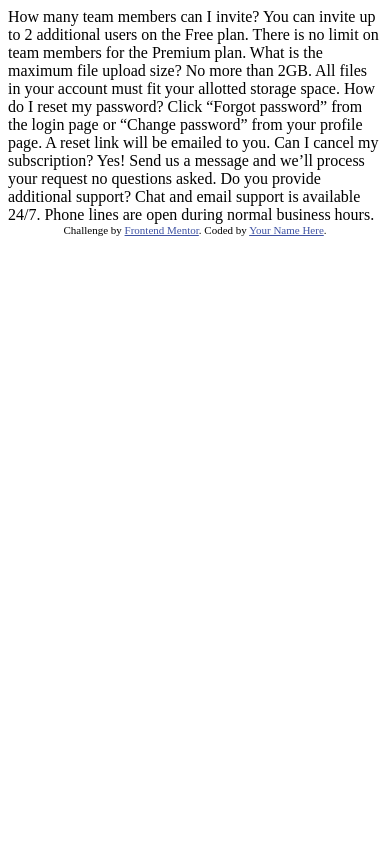
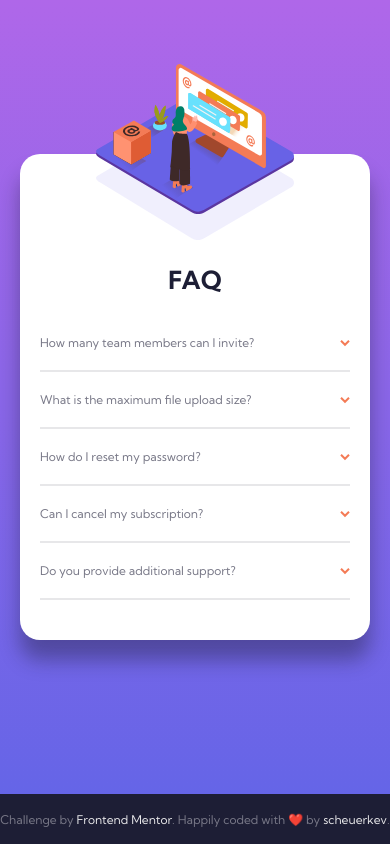
Before and after one commit to scheuerkev/faq-accordion-card-main, a website: page index.html in a window 390 px wide. Drawn offline with Linux system fonts and the light colour scheme.

Commit message:
End of mobile design

```diff
--- a/index.html
+++ b/index.html
@@ -1,40 +1,101 @@
 <!DOCTYPE html>
 <html lang="en">
-<head>
-  <meta charset="UTF-8">
-  <meta name="viewport" content="width=device-width, initial-scale=1.0"> <!-- displays site properly based on user's device -->
+  <head>
+    <meta charset="UTF-8" />
+    <meta name="viewport" content="width=device-width, initial-scale=1.0" />
 
-  <link rel="icon" type="image/png" sizes="32x32" href="./images/favicon-32x32.png">
+    <link
+      rel="icon"
+      type="image/png"
+      sizes="32x32"
+      href="public/images/favicon-32x32.png"
+    />
 
-  <title>Frontend Mentor | FAQ Accordion Card</title>
+    <link rel="preconnect" href="https://fonts.googleapis.com" />
+    <link rel="preconnect" href="https://fonts.gstatic.com" crossorigin />
+    <link
+      href="https://fonts.googleapis.com/css2?family=Kumbh+Sans:wght@400;700&display=swap"
+      rel="stylesheet"
+    />
 
-  <!-- Feel free to remove these styles or customise in your own stylesheet 👍 -->
-  <style>
-    .attribution { font-size: 11px; text-align: center; }
-    .attribution a { color: hsl(228, 45%, 44%); }
-  </style>
-</head>
-<body>
-  How many team members can I invite?
-  You can invite up to 2 additional users on the Free plan. There is no limit on
-  team members for the Premium plan.
+    <link rel="stylesheet" href="./public/css/style.css" />
 
-  What is the maximum file upload size?
-  No more than 2GB. All files in your account must fit your allotted storage space.
-
-  How do I reset my password?
-  Click “Forgot password” from the login page or “Change password” from your profile page.
-  A reset link will be emailed to you.
-
-  Can I cancel my subscription?
-  Yes! Send us a message and we’ll process your request no questions asked.
-
-  Do you provide additional support?
-  Chat and email support is available 24/7. Phone lines are open during normal business hours.
-
-  <div class="attribution">
-    Challenge by <a href="https://www.frontendmentor.io?ref=challenge" target="_blank">Frontend Mentor</a>.
-    Coded by <a href="#">Your Name Here</a>.
-  </div>
-</body>
+    <title>Frontend Mentor | FAQ Accordion Card</title>
+  </head>
+  <body>
+    <main>
+      <section class="faq">
+        <div class="image__container">
+          <img
+            class="image__shadow-mobile"
+            src="./public/images/bg-pattern-mobile.svg"
+            alt="A shadow"
+          />
+          <img
+            class="image__mobile"
+            src="./public/images/illustration-woman-online-mobile.svg"
+            alt="An illustration of a women working on desktop computer"
+          />
+        </div>
+        <h1 class="faq__title">FAQ</h1>
+        <div class="faq__content" id="faq-content-1">
+          <p class="question">How many team members can I invite?</p>
+          <p class="answer">
+            You can invite up to 2 additional users on the Free plan. There is
+            no limit on team members for the Premium plan.
+          </p>
+        </div>
+        <hr />
+        <div class="faq__content" id="faq-content-2">
+          <p class="question">What is the maximum file upload size?</p>
+          <p class="answer">
+            No more than 2GB. All files in your account must fit your allotted
+            storage space.
+          </p>
+        </div>
+        <hr />
+        <div class="faq__content" id="faq-content-3">
+          <p class="question">How do I reset my password?</p>
+          <p class="answer">
+            No more than 2GB. All files in your account must fit your allotted
+            storage space.
+          </p>
+        </div>
+        <hr />
+        <div class="faq__content" id="faq-content-4">
+          <p class="question">Can I cancel my subscription?</p>
+          <p class="answer">
+            Yes! Send us a message and we’ll process your request no questions
+            asked.
+          </p>
+        </div>
+        <hr />
+        <div class="faq__content" id="faq-content-5">
+          <p class="question">Do you provide additional support?</p>
+          <p class="answer">
+            Chat and email support is available 24/7. Phone lines are open
+            during normal business hours.
+          </p>
+        </div>
+        <hr />
+      </section>
+    </main>
+    <footer class="attribution">
+      <p>
+        Challenge by
+        <a
+          href="https://www.frontendmentor.io?ref=challenge"
+          target="_blank"
+          rel="noopener noreferrer"
+          >Frontend Mentor</a
+        >. Happily coded with ❤️ by
+        <a
+          href="https://github.com/scheuerkev"
+          target="_blank"
+          rel="noopener noreferrer"
+          >scheuerkev</a
+        >.
+      </p>
+    </footer>
+  </body>
 </html>
--- /dev/null
+++ b/sass/base/_globals.scss
@@ -0,0 +1,4 @@
+/*All generic elements*/
+hr {
+  border: 1px solid $neutral-light-blue;
+}
--- /dev/null
+++ b/sass/base/_normalize.scss
@@ -0,0 +1,21 @@
+/*Custom Normalize SCSS*/
+* {
+  margin: 0;
+  padding: 0;
+  box-sizing: border-box;
+}
+hr {
+  border-width: 0;
+}
+a {
+  text-decoration: none;
+}
+
+img {
+  max-width: 100%;
+}
+
+ul {
+  list-style: none;
+  color: black;
+}
--- /dev/null
+++ b/sass/base/_typography.scss
@@ -0,0 +1,9 @@
+html {
+  font-size: 62.5%;
+}
+
+body {
+  font-family: "Kumbh Sans", sans-serif;
+  font-size: 1.2rem;
+  color: $neutral-gray;
+}
--- /dev/null
+++ b/sass/layout/_footer.scss
@@ -0,0 +1,24 @@
+footer {
+  min-height: 50px;
+  background: $primary-blue;
+  display: flex;
+  justify-content: center;
+  align-items: center;
+  text-align: center;
+
+  p {
+    color: $neutral-gray;
+  }
+
+  a {
+    color: $neutral-light-blue;
+    display: inline-block;
+    transition: all 120ms ease-in;
+
+    &:hover {
+      color: $primary-soft-red;
+      text-decoration: overline;
+      transform: translateY(-1px);
+    }
+  }
+}
--- /dev/null
+++ b/sass/layout/_main.scss
@@ -0,0 +1,69 @@
+main {
+  min-height: calc(100vh - 50px);
+  background: linear-gradient($soft-violet, $soft-blue);
+  display: flex;
+  justify-content: center;
+  align-items: center;
+}
+
+.faq {
+  min-width: 300px;
+  width: 100%;
+  background-color: white;
+  border-radius: 2rem;
+  padding: 4rem 2rem 4rem 2rem;
+  margin: 0 2rem;
+  position: relative;
+  box-shadow: 0 20px 20px 0 hsla(238, 29%, 16%, 0.4);
+  display: flex;
+  flex-direction: column;
+
+  .image__mobile {
+    position: absolute;
+    left: 50%;
+    transform: translateX(-50%);
+    top: -130px;
+    width: 198px;
+    height: 150px;
+  }
+
+  .image__shadow-mobile {
+    position: absolute;
+    top: -40px;
+    left: 50%;
+    transform: translateX(-50%);
+    width: 198px;
+  }
+
+  h1 {
+    text-align: center;
+    color: $primary-blue;
+    font-weight: 700;
+    font-size: 2.5rem;
+    padding-bottom: 2rem;
+    padding-top: 2rem;
+  }
+
+  &__content {
+    margin: 2rem 0;
+  }
+}
+
+.image__container {
+  flex-basis: 50px;
+  position: relative;
+}
+
+.question {
+  display: flex;
+  justify-content: space-between;
+  align-items: center;
+}
+
+.question::after {
+  content: url("../images/icon-arrow-down.svg");
+}
+
+.answer {
+  display: none;
+}
--- /dev/null
+++ b/sass/main.scss
@@ -0,0 +1,6 @@
+@import "utils/variables";
+@import "base/normalize";
+@import "base/typography";
+@import "base/globals";
+@import "layout/footer";
+@import "layout/main";
--- /dev/null
+++ b/sass/utils/_variables.scss
@@ -0,0 +1,14 @@
+/*COLOURS*/
+
+/*text*/
+$primary-blue: hsl(238, 29%, 16%);
+$primary-soft-red: hsl(14, 88%, 65%);
+$neutral-dark-gray: hsl(237, 12%, 33%);
+$neutral-gray: hsl(240, 6%, 50%);
+
+/*gradient*/
+$soft-violet: hsl(273, 75%, 66%);
+$soft-blue: hsl(240, 73%, 65%);
+
+/*dividers*/
+$neutral-light-blue: hsl(240, 5%, 91%);
```
Also changed, not shown: package.json (added, +23 -0 lines), public/css/style.css (added), public/images/bg-pattern-desktop.svg (renamed from images/bg-pattern-desktop.svg), public/images/bg-pattern-mobile.svg (renamed from images/bg-pattern-mobile.svg), public/images/favicon-32x32.png (renamed from images/favicon-32x32.png), public/images/icon-arrow-down.svg (renamed from images/icon-arrow-down.svg), public/images/illustration-box-desktop.svg (renamed from images/illustration-box-desktop.svg), public/images/illustration-woman-online-desktop.svg (renamed from images/illustration-woman-online-desktop.svg), public/images/illustration-woman-online-mobile.svg (renamed from images/illustration-woman-online-mobile.svg), 3 other files.
